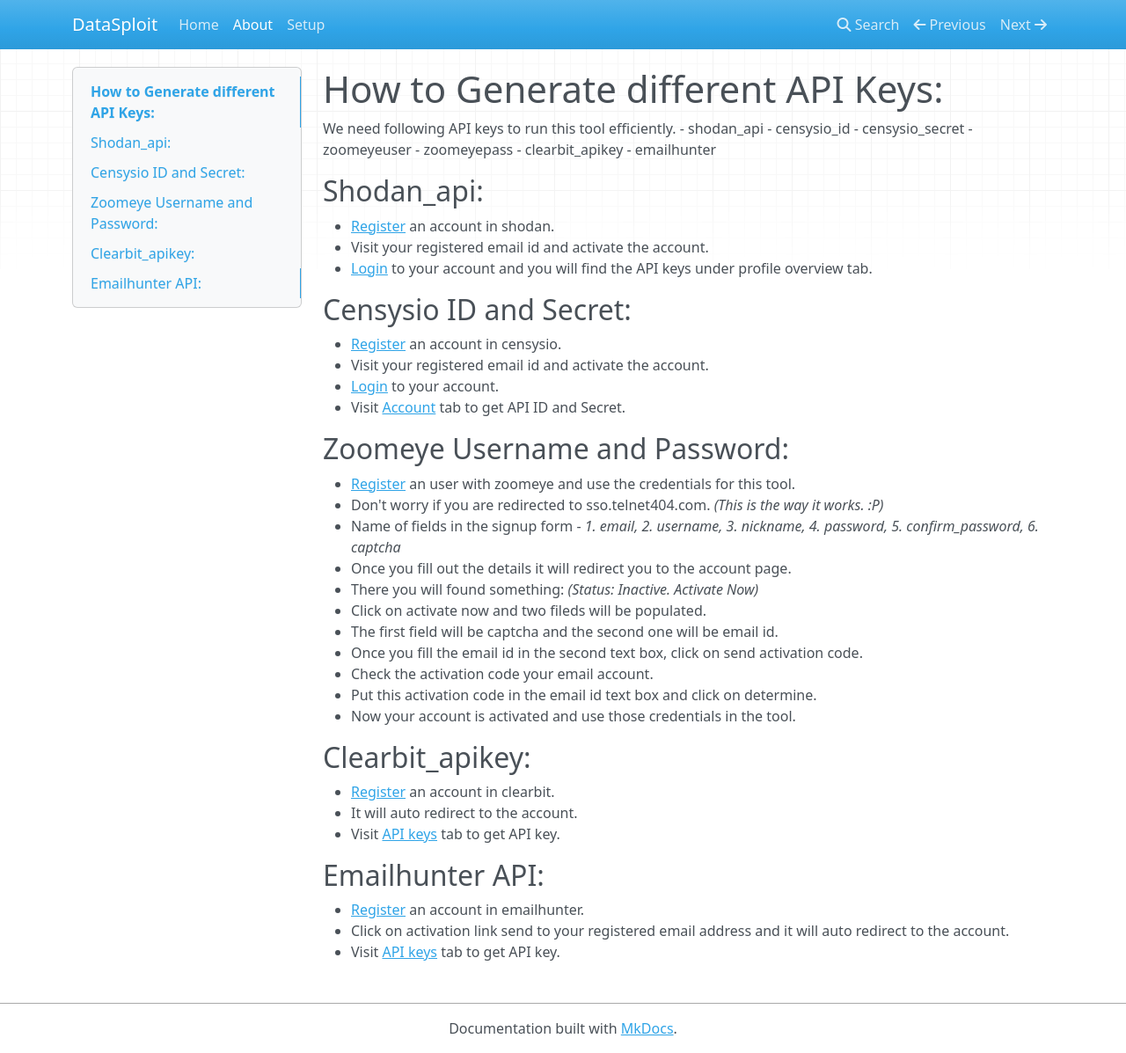
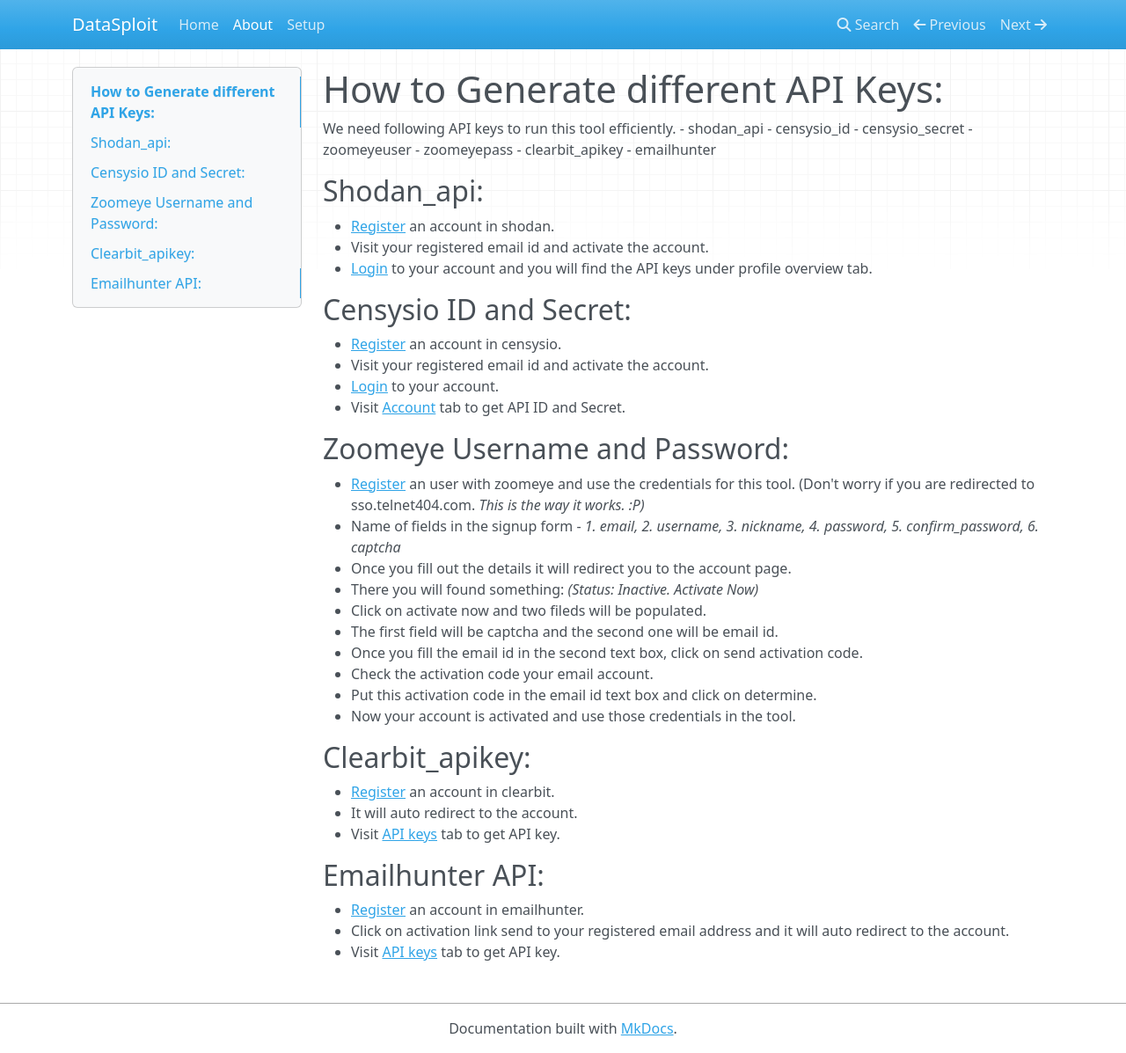
Before and after one commit to dvopsway/datasploit, an MkDocs documentation site: the page built from docs/apiGeneration.md, in a window 1280 px wide and 1197 px high. Shown: the whole window at 88% size. Built offline with MkDocs 1.6.1, drawn with Linux system fonts in a browser that asks for light colours; nearby versions of some CDN libraries; old or Windows-style settings are respelled for this version of MkDocs.

```diff
--- a/docs/apiGeneration.md
+++ b/docs/apiGeneration.md
@@ -21,8 +21,7 @@ We need following API keys to run this tool efficiently.
 * Visit [Account](https://www.censys.io/account) tab to get API ID and Secret.
 
 ## Zoomeye Username and Password:
-* [Register](https://www.zoomeye.org/accounts/register) an user with zoomeye and use the credentials for this tool.
-  * Don't worry if you are redirected to sso.telnet404.com. *(This is the way it works. :P)*
+* [Register](https://www.zoomeye.org/accounts/register) an user with zoomeye and use the credentials for this tool. (Don't worry if you are redirected to sso.telnet404.com. *This is the way it works. :P)*
   * Name of fields in the signup form -  *1. email, 2. username, 3. nickname, 4. password, 5. confirm_password, 6. captcha*
 * Once you fill out the details it will redirect you to the account page.
 * There you will found something: *(Status: Inactive. Activate Now)*
```
